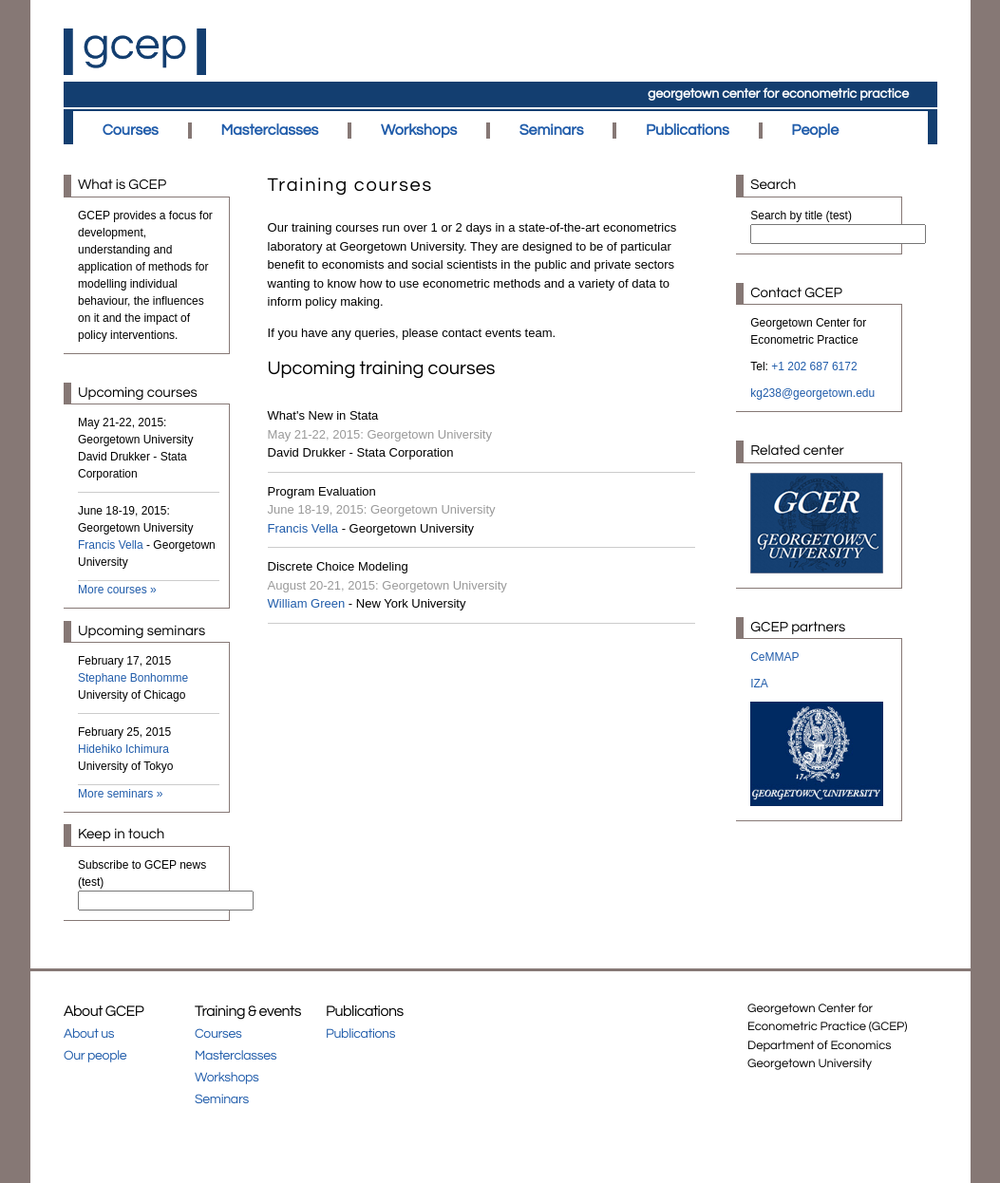
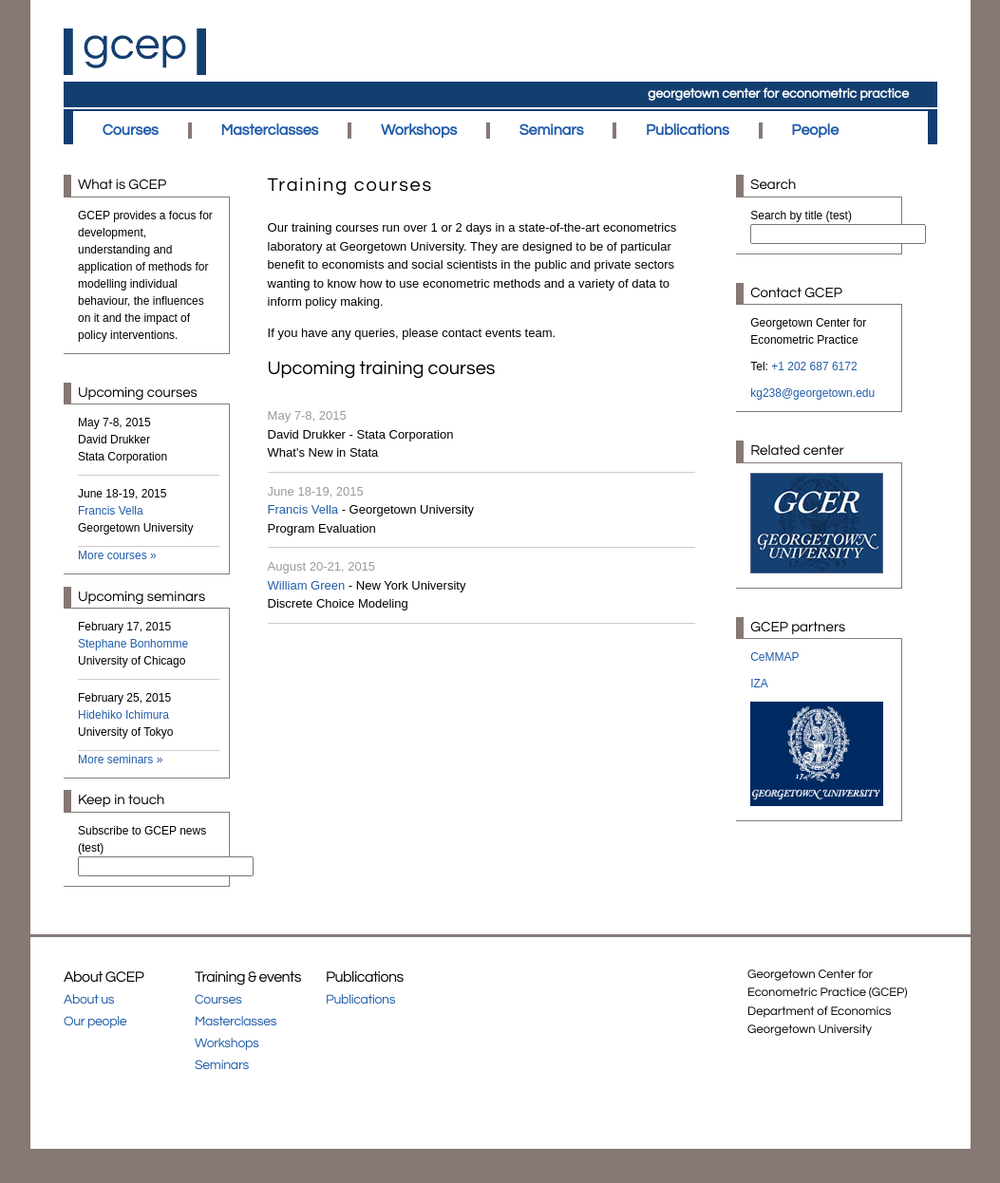
Before and after one commit to georgetown-econ/gcep, a Jekyll site: the page built from courses.html, in a window 1280 px wide. Shown: the whole page at 95% size, without its empty margins (113-1166 px from the left). Built offline with Jekyll 4.4.1, drawn with Linux system fonts in a browser that asks for light colours; after the commit the page ends 1210 px from its top, so only the background shows below that.

Commit message:
made seminar and course blurbs consistent across site

```diff
--- a/_data/courses.yml
+++ b/_data/courses.yml
@@ -1,17 +1,17 @@
 - course:
+    schedule: "May 7-8, 2015"
     speaker: "David Drukker"
     workplace: "Stata Corporation"
-    schedule: "May 21-22, 2015: Georgetown University"
     title: "What's New in Stata"
 
 - course:
+    schedule: "June 18-19, 2015"
     speaker: "<a href=\"http://faculty.georgetown.edu/fgv/\">Francis Vella</a>"
     workplace: "Georgetown University"
-    schedule: "June 18-19, 2015: Georgetown University"
     title: "Program Evaluation"
 
 - course:
+    schedule: "August 20-21, 2015"
     speaker: "<a href=\"http://people.stern.nyu.edu/wgreene/\">William Green</a>"
     workplace: "New York University"
-    schedule: "August 20-21, 2015: Georgetown University"
     title: "Discrete Choice Modeling"
--- a/_includes/sidebar_left.html
+++ b/_includes/sidebar_left.html
@@ -13,7 +13,8 @@
     {% for course in site.data.courses | limit:2 %}
     <div class="announcement panel-section-content-item">
       <div class="course-schedule">{{ course.course.schedule }}</div>
-      <div class="course-speaker">{{ course.course.speaker }} - {{ course.course.workplace }}</div>
+      <div class="course-speaker">{{ course.course.speaker }}</div>
+      <div class="course-workplace">{{ course.course.workplace }}</div>
     </div>
     {% endfor %}
     <a href="/courses/">More courses »</a>
--- a/courses.html
+++ b/courses.html
@@ -16,10 +16,10 @@
       <div class="courses">
         {% for course in site.data.courses %}
         <div class="course panel-section-content-item">
-          <div class="course-title">{{ course.course.title }}</div>
           <div class="course-schedule">{{ course.course.schedule }}</div>
           <div class="course-speaker">{{ course.course.speaker }}</div>
           <div class="course-workplace">{{ course.course.workplace }}</div>
+          <div class="course-title">{{ course.course.title }}</div>
         </div>
         {% endfor %}
       </div>
--- a/seminars.html
+++ b/seminars.html
@@ -16,9 +16,9 @@
       <div class="seminars">
         {% for seminar in site.data.seminars %}
         <div class="seminar panel-section-content-item">
+          <div class="seminar-schedule">{{ seminar.seminar.schedule }}</div>
           <div class="seminar-speaker">{{ seminar.seminar.speaker }}</div>
           <div class="seminar-workplace">{{ seminar.seminar.workplace }}</div>
-          <div class="seminar-schedule">{{ seminar.seminar.schedule }}</div>
           <div class="seminar-title">{{ seminar.seminar.title }}</div>
         </div>
         {% endfor %}
```
